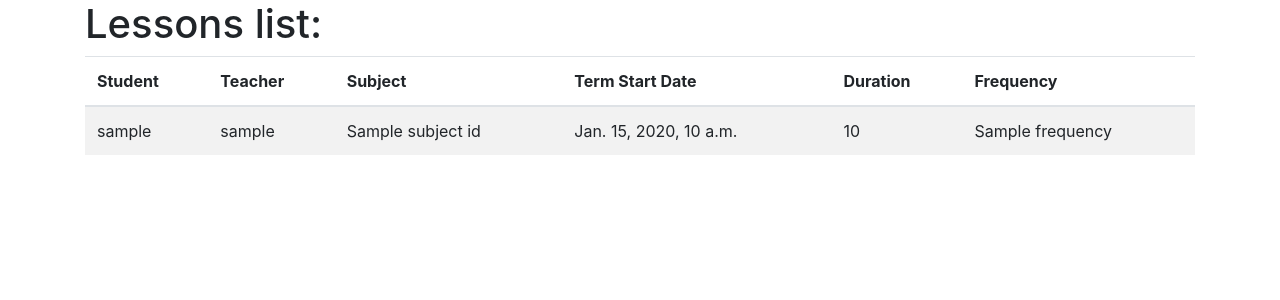
After one commit to achomraich/dromedary, a Django app: template tutorials/templates/lessons_list.html in a window 1280 px wide. The commit adds this page. Shown: the top 300 px of the page. Run offline with Django 4.2, Linux system fonts and the light colour scheme; the template is opened without the code that fills it: most values are stand-ins (such as "Sample title", 1, 10 or a date in 2020); some libraries are stand-ins or nearby versions.

Commit message:
Add functionality for admin to view all lessons and lesson statuses

```diff
--- a/code_tutors/urls.py
+++ b/code_tutors/urls.py
@@ -29,5 +29,8 @@ urlpatterns = [
     path('password/', views.PasswordView.as_view(), name='password'),
     path('profile/', views.ProfileUpdateView.as_view(), name='profile'),
     path('sign_up/', views.SignUpView.as_view(), name='sign_up'),
+
+    path('dashboard/lessons/', views.AdminDashboard.as_view(), name='lessons_list'),
+    path('dashboard/lessons/<int:lesson_id>/', views.AdminDashboard.as_view(), name='lesson_detail'),
 ]
 urlpatterns += static(settings.STATIC_URL, document_root=settings.STATIC_ROOT)
--- a/tutorials/templates/dashboard.html
+++ b/tutorials/templates/dashboard.html
@@ -4,6 +4,7 @@
   <div class="row">
     <div class="col-12">
       <h1>Welcome to your dashboard {{ user.username }}</h1>
+        <a href='{% url 'lessons_list' %}'>All lessons</a>
     </div>
   </div>
 </div>
--- /dev/null
+++ b/tutorials/templates/lessons_list.html
@@ -0,0 +1,38 @@
+<!DOCTYPE html>
+<html lang="en">
+<head>
+    <meta charset="UTF-8">
+    <title>Lessons List</title>
+    <link rel="stylesheet" href="https://stackpath.bootstrapcdn.com/bootstrap/4.5.2/css/bootstrap.min.css">
+</head>
+<body>
+    <div class="container">
+        <h1>Lessons list:</h1>
+
+        <table class="table table-striped">
+            <thead>
+                <tr>
+                    <th>Student</th>
+                    <th>Teacher</th>
+                    <th>Subject</th>
+                    <th>Term Start Date</th>
+                    <th>Duration</th>
+                    <th>Frequency</th>
+                </tr>
+            </thead>
+            <tbody>
+                {% for lesson in list_of_lessons %}
+                    <tr onclick="window.location.href='{% url 'lesson_detail' lesson.lesson_id %}'" style="cursor: pointer;">
+                        <td>{{ lesson.student.user.username }}</td>
+                        <td>{{ lesson.tutor.user.username }}</td>
+                        <td>{{ lesson.subject_id.name }}</td>
+                        <td>{{ lesson.term_id.start_date }}</td>
+                        <td>{{ lesson.duration }}</td>
+                        <td>{{ lesson.frequency }}</td>
+                    </tr>
+                {% endfor %}
+            </tbody>
+        </table>
+    </div>
+</body>
+</html>
```
Also changed, not shown: tutorials/templates/lessons_details.html (added, +34 -0 lines), tutorials/views.py (+30 -0 lines).
